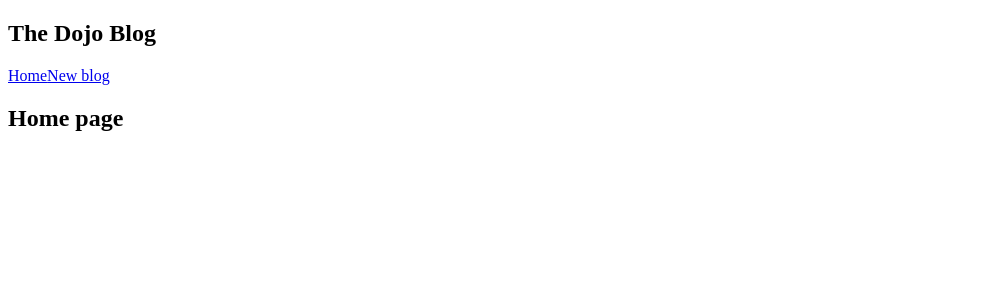
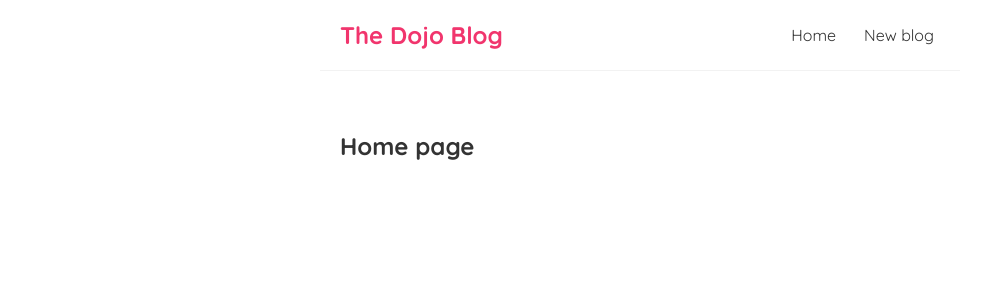
Before and after one commit to Kabuki-edwin/dojo-blog, a React (Create React App) app: page / in a window 1280 px wide. Shown: the top 300 px of the page, without its empty margins (0-988 px from the left). Built offline with nearby package versions, Linux system fonts and the light colour scheme.

Commit message:
Added the base styles

```diff
--- a/src/index.css
+++ b/src/index.css
@@ -1 +1,35 @@
 @import url('https://fonts.googleapis.com/css2?family=Quicksand:wght@300;400;500;600;700&display=swap');
+
+/* base styles */
+* {
+  margin: 0;
+  font-family: "Quicksand";
+  color: #333;
+}
+.navbar {
+  padding: 20px;
+  display: flex;
+  align-items: center;
+  max-width: 600px;
+  margin: 0 auto;
+  border-bottom: 1px solid #f2f2f2;
+}
+.navbar h1 {
+  color: #f1356d;
+}
+.navbar .links {
+  margin-left: auto;
+}
+.navbar a {
+  margin-left: 16px;
+  text-decoration: none;
+  padding: 6px;
+}
+.navbar a:hover {
+  color: #f1356d;
+}
+.content {
+  max-width: 600px;
+  margin: 40px auto;
+  padding: 20px;
+}
```
